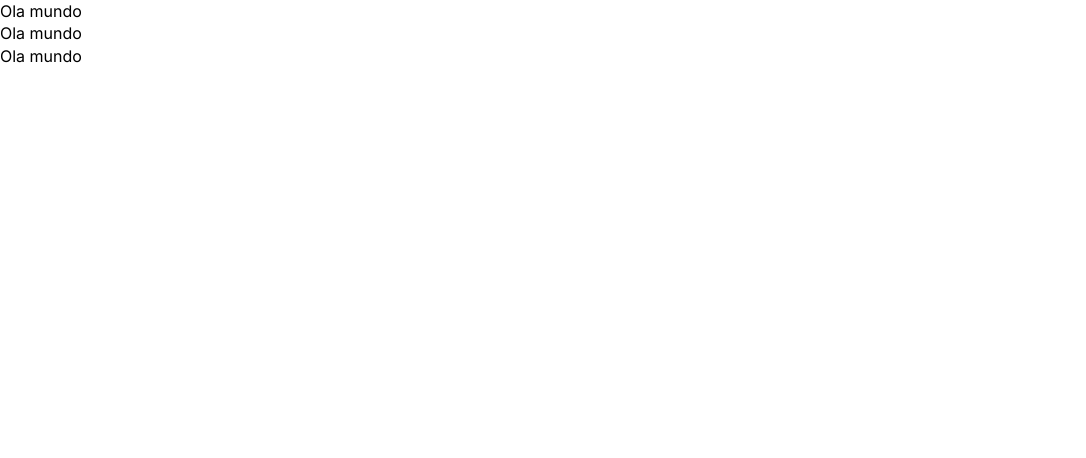
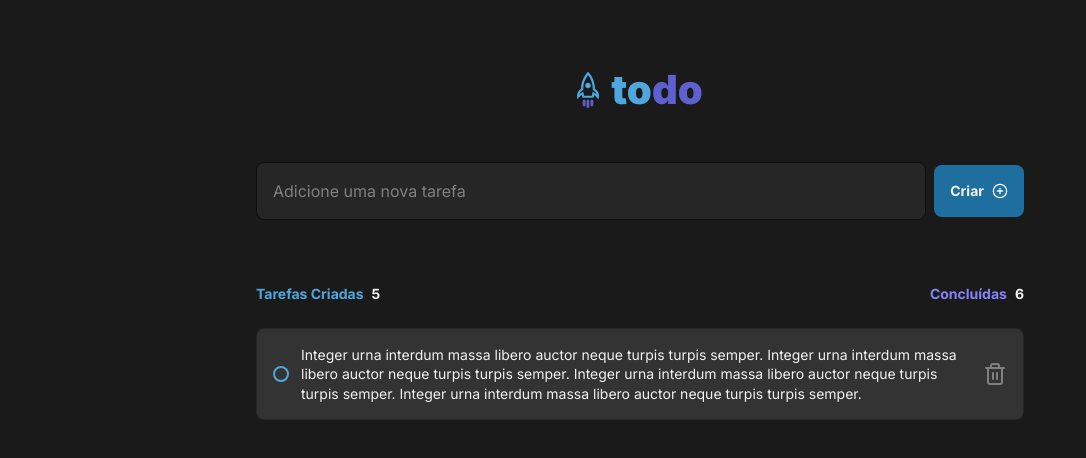
Before and after one commit to renatorrocha/todo-list, a React (Vite) app: page / in a window 1280 px wide. Shown: the top 458 px of the page, without its empty margins (0-1086 px from the left). Built offline with nearby package versions, Linux system fonts and the light colour scheme.

Commit message:
feat: tailwind form plugin + task component

```diff
--- a/package.json
+++ b/package.json
@@ -10,11 +10,13 @@
     "preview": "vite preview"
   },
   "dependencies": {
+    "lucide-react": "^0.436.0",
     "react": "^18.3.1",
     "react-dom": "^18.3.1"
   },
   "devDependencies": {
     "@eslint/js": "^9.9.0",
+    "@tailwindcss/forms": "^0.5.7",
     "@types/react": "^18.3.3",
     "@types/react-dom": "^18.3.0",
     "@vitejs/plugin-react": "^4.3.1",
--- a/src/App.tsx
+++ b/src/App.tsx
@@ -1,9 +1,51 @@
+import { PlusCircle } from "lucide-react";
+import Task from "./components/task";
+
 export default function App() {
     return (
-        <div>
-            <p className="">Ola mundo</p>
-            <p className="">Ola mundo</p>
-            <p className="">Ola mundo</p>
-        </div>
+        <main className="flex flex-col items-center max-w-screen-md m-auto">
+            <div className="flex items-center gap-3 pt-[72px] pb-[54px]">
+                <img src="/src/assets/rocket-icon.svg" alt="" />
+
+                <p className="font-[900] text-product-blue text-[40px]">
+                    to
+                    <span className="text-product-purple-dark text-[40px]">
+                        do
+                    </span>
+                </p>
+            </div>
+
+            <form className="flex items-center w-full gap-2 ">
+                <input
+                    type="text"
+                    placeholder="Adicione uma nova tarefa"
+                    className="flex flex-1 p-4 text-lg border rounded-lg border-base-gray-700 bg-base-gray-500 placeholder:text-base-gray-300 focus:border-product-purple-dark focus:ring-0 focus:ring-offset-0"
+                />
+
+                <button
+                    type="submit"
+                    className="flex items-center gap-2 p-4 text-base font-bold transition-all duration-300 rounded-lg text-base-gray-100 bg-product-blue-dark hover:bg-product-blue"
+                >
+                    Criar
+                    <PlusCircle className="bg-[transparent] size-4" />
+                </button>
+            </form>
+
+            <div className="flex flex-col gap-6 pt-16 size-full">
+                <header className="flex justify-between flex-1">
+                    <div className="flex gap-2 text-base font-bold">
+                        <p className="text-product-blue">Tarefas Criadas</p>5
+                    </div>
+
+                    <div className="flex gap-2 text-base font-bold">
+                        <span className="text-product-purple">Concluídas</span>6
+                    </div>
+                </header>
+
+                <article className="flex flex-col gap-3">
+                    <Task />
+                </article>
+            </div>
+        </main>
     );
 }
--- /dev/null
+++ b/src/components/task.tsx
@@ -0,0 +1,22 @@
+import { Trash2 } from "lucide-react";
+
+export default function Task() {
+    return (
+        <div className="flex items-center justify-between gap-3 p-4 border rounded-lg bg-base-gray-400 border-base-gray-500">
+            <input
+                type="checkbox"
+                className="transition-all rounded-full bg-[transparent] border-2 appearance-none border-product-blue text-product-blue hover:bg-product-blue-dark/20 hover:border-product-blue-dark checked:text-product-purple checked:hover:text-product-purple-dark focus:border-0 focus:outline-none focus:ring-offset-0"
+            />
+
+            <p className="flex-1 text-wrap">
+                Integer urna interdum massa libero auctor neque turpis turpis
+                semper. Integer urna interdum massa libero auctor neque turpis
+                turpis semper. Integer urna interdum massa libero auctor neque
+                turpis turpis semper. Integer urna interdum massa libero auctor
+                neque turpis turpis semper.
+            </p>
+
+            <Trash2 className="cursor-pointer size-6 text-base-gray-300 hover:text-feedback-danger" />
+        </div>
+    );
+}
--- a/src/global.css
+++ b/src/global.css
@@ -2,7 +2,15 @@
 @tailwind components;
 @tailwind utilities;
 
-* {
+body {
     line-height: 140%;
     font-family: "Inter", sans-serif;
+    font-size: 0.875rem;
+    background-color: #1a1a1a;
+    -webkit-font-smoothing: antialiased;
+    color: #f2f2f2;
 }
+
+:focus {
+    outline: transparent;
+}
--- a/tailwind.config.js
+++ b/tailwind.config.js
@@ -38,5 +38,5 @@ export default {
             lg: "1rem",
         },
     },
-    plugins: [],
+    plugins: [require("@tailwindcss/forms")],
 };
```
Also changed, not shown: src/assets/rocket-icon.svg (added), 1 other file (tests, documents, lock files or other folders).
